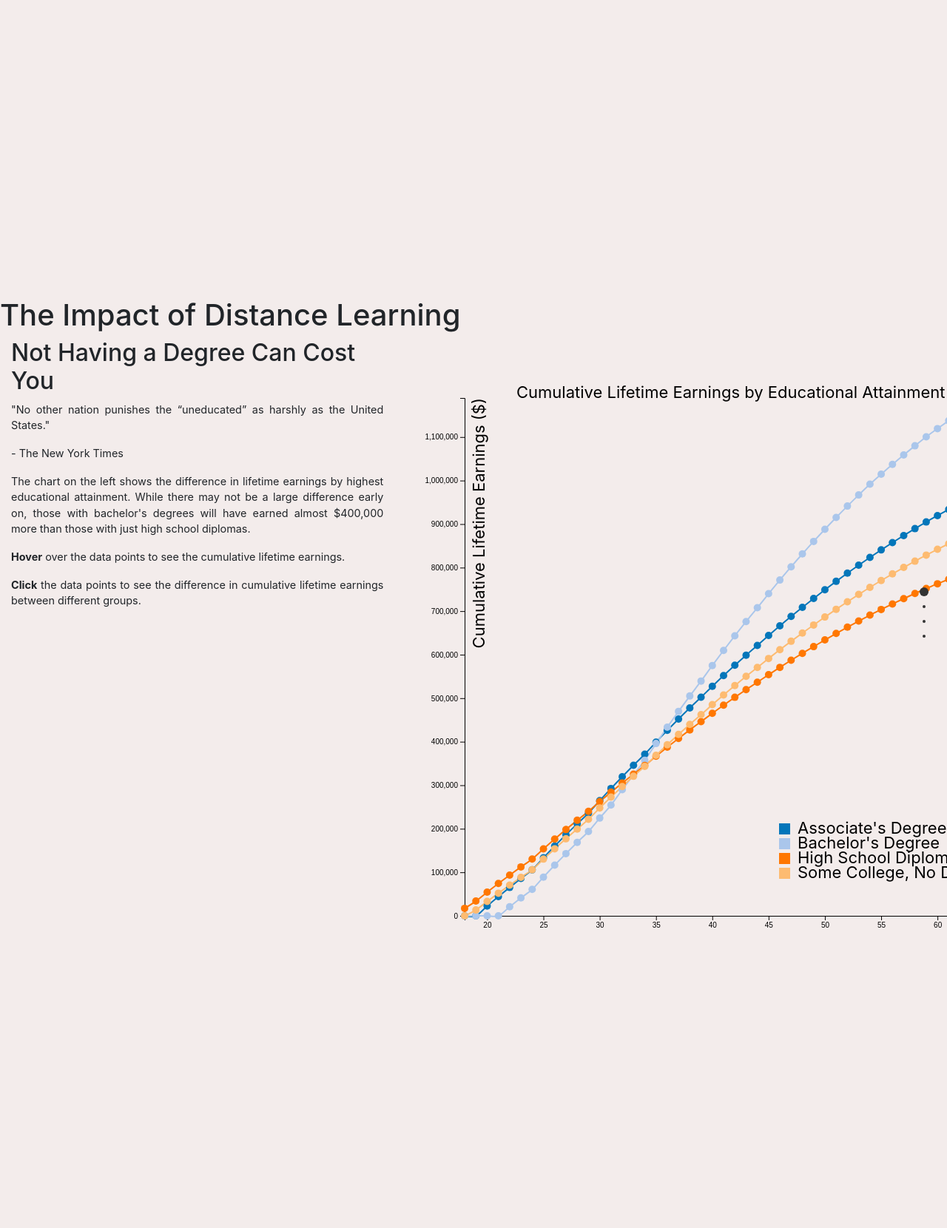
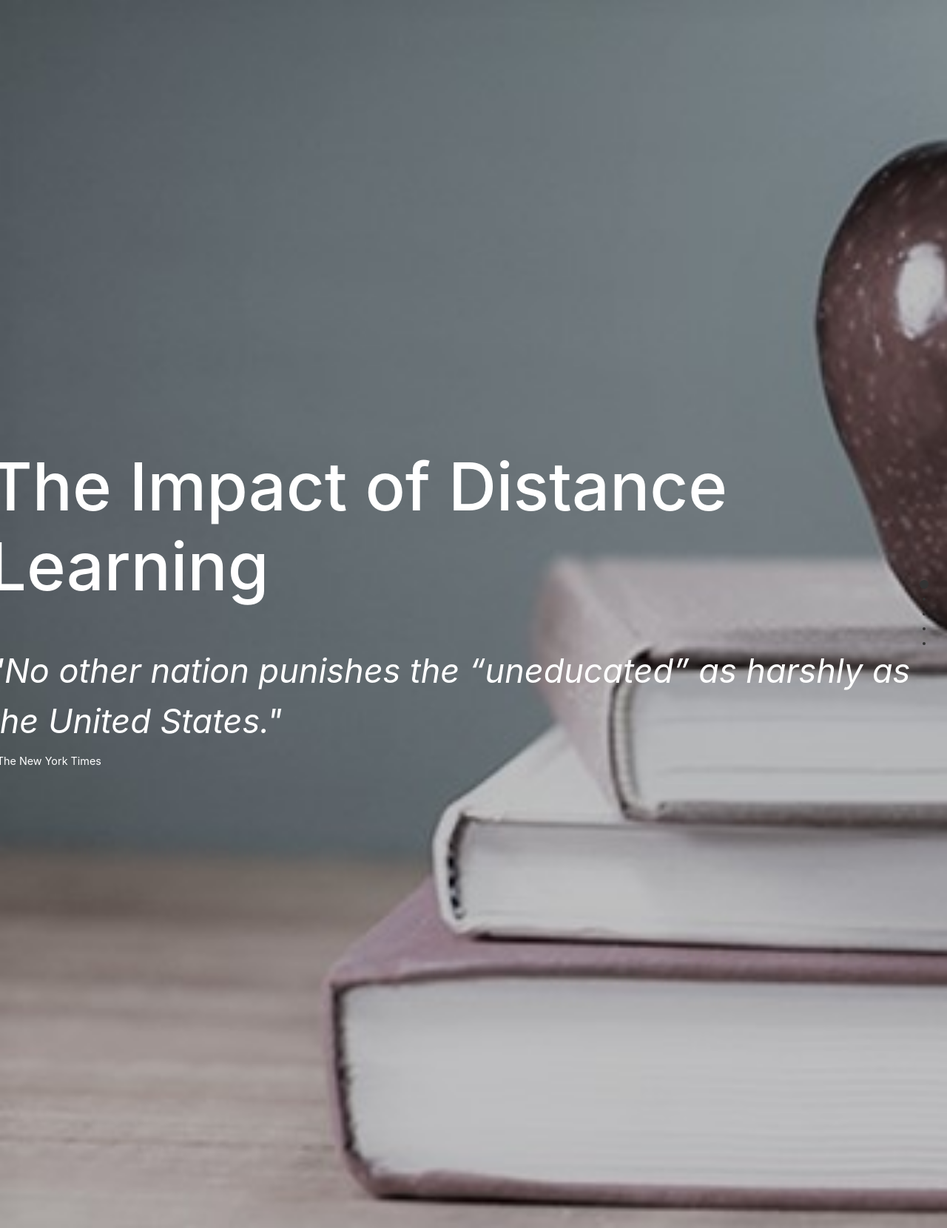
Before and after one commit to tophercf/distance-learning, a PHP site: page / in a window 1280 px wide. Shown: the whole page at 74% size. Run offline with PHP 8.4, Linux system fonts and the light colour scheme.

Commit message:
add title/intro section

```diff
--- a/css/style.css
+++ b/css/style.css
@@ -1,3 +1,9 @@
+#page0 {
+    background-image: url("../img/education.jpg");
+    background-size: cover;
+}
+
+/*
 #page1 {
     background: aliceblue;
 }
@@ -17,6 +23,7 @@
 #page6 {
     background: #757e82;
 }
+*/
 
 #stacked-chart svg {
     background: #d7d9db;
@@ -24,9 +31,17 @@
 
 .quote {
     font-style:italic;
-    color: #ff650a;
+    color: white;
 }
 
+.quote-author {
+    color: white;
+}
+
+.title-distance {
+    color: white;
+    font-size: 90px;
+}
 body {
     font-size: 22px;
 }
--- a/index.html
+++ b/index.html
@@ -23,18 +23,26 @@
 
 
     <div id="fullpage">
+        <div id="page0" class="section">
+            <div class="row justify-content-center">
+                <div col-2>
+                        <h1 class="title-distance">The Impact of Distance Learning</h1>
+                </div>
+            </div>
+            <div class="row justify-content-center">
+                <div col-3>
+                        <div class="quote"> "No other nation punishes the “uneducated” as harshly as the United States." </div>
+                        <p class="quote-author"> - The New York Times</p>
+                </div>
+            </div>
+        </div>
 
         <div id="page2" class="section">
             <div class="container-fluid">
                 <div class="row">
-                    <h1>The Impact of Distance Learning</h1>
-                </div>
-                <div class="row">
-
                     <div class="col-5">
                         <div><h2>Not Having a Degree Can Cost You</h2></div>
-                        <p> "No other nation punishes the “uneducated” as harshly as the United States." </p>
-                        <p> - The New York Times</p>
+
                         <p>The chart on the left shows the difference in lifetime earnings by highest educational attainment.
                         While there may not be a large difference early on,
                         those with bachelor's degrees will have earned almost $400,000 more than those with just high school diplomas.</p>
@@ -136,6 +144,18 @@
         </div>
     </div>
 
+    <!-- FOOTER SECTION -->
+    <div class="section fp-auto-height">
+        <div class="container">
+            <div class="row">
+
+            </div>
+            <div class="row">
+
+            </div>
+        </div>
+    </div>
+
     <!-- Load JS libraries -->
     <script src="js/vendor/jquery.min.js"></script>
     <script src="js/vendor/fullpage.min.js"></script>
--- a/js/visuals/visual_stacked_bar_2.js
+++ b/js/visuals/visual_stacked_bar_2.js
@@ -50,6 +50,12 @@
     vis.svg.append("g")
         .attr("class", "y-axis axis");
 
+            // Chart title
+    vis.svg.append("text")
+        .attr("x", vis.width/10)
+        .attr("y", 0)
+        .text("Online Class Data Shows Upward Trend in Participation");
+
     // INITIALIZE STACKED AREA LAYOUT
     vis.area = d3.area()
         .curve(d3.curveCardinal)
@@ -97,7 +103,7 @@
             .attr('height', 20)
             .attr('x', 50)
             .attr('y', function (d, i) {
-                return i * 30;
+                return i * 30 + 40;
             })
             .style('fill', function (d, i) {
                 return vis.colorScale(vis.dataKeys[i]);
@@ -106,7 +112,7 @@
         legendRows.enter().append('text')
             .attr('x', 80)
             .attr('y', function (d, i) {
-                return i * 30 + 15;
+                return i * 30 + 55;
             })
             .text(function (d) {
                 return d;
```
Also changed, not shown: img/education.jpg (added).
